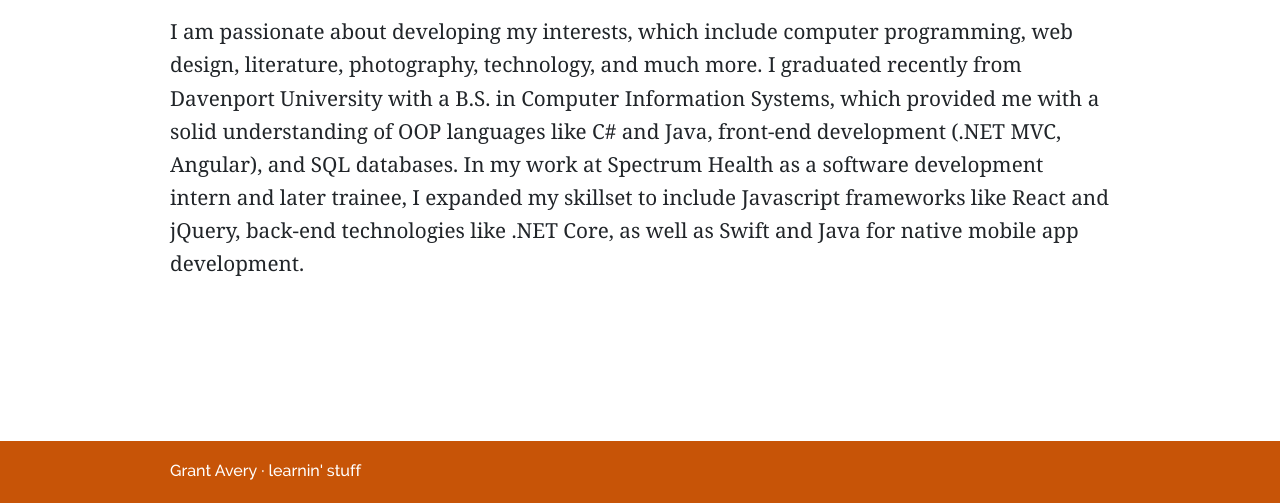
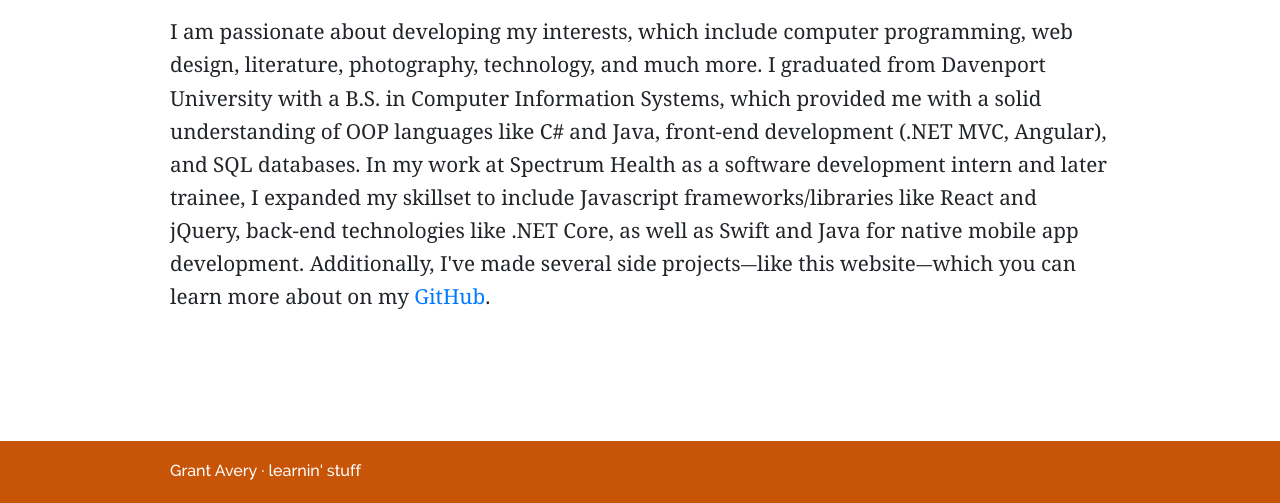
Before and after one commit to grantavery/GrantAveryCom, a Gatsby site: page / in a window 1280 px wide. Shown: the part 297-800 px from the top of the page. Built offline with nearby package versions, Linux system fonts and the light colour scheme; Gatsby itself is replaced by a stand-in of ours.

Commit message:
Updated Github link and expanded homepage to include reference to Github and side projects

```diff
--- a/src/pages/index.js
+++ b/src/pages/index.js
@@ -15,11 +15,13 @@ const IndexPage = () => (
       <p>
       I am passionate about developing my interests, which include computer programming,
       web design, literature, photography, technology, and much more.
-      I graduated recently from Davenport University with a B.S. in Computer Information Systems,
+      I graduated from Davenport University with a B.S. in Computer Information Systems,
       which provided me with a solid understanding of OOP languages like C# and Java,
       front-end development (.NET MVC, Angular), and SQL databases. In my work at Spectrum Health as a software development intern
-      and later trainee, I expanded my skillset to include Javascript frameworks like React and jQuery,
+      and later trainee, I expanded my skillset to include Javascript frameworks/libraries like React and jQuery,
       back-end technologies like .NET Core, as well as Swift and Java for native mobile app development.
+      Additionally, I've made several side projects⏤like this website⏤which you can learn more about on
+      my <a href='https://github.com/grantavery/' target='_blank' rel='noreferrer'>GitHub</a>.
       </p>
     </div>
   </Layout>
--- a/src/pages/links.js
+++ b/src/pages/links.js
@@ -9,7 +9,7 @@ const LinksPage = () => (
     <div>
       <p>Feel free to check out the links below for other places you can find me:</p>
 
-      <p><a href='https://github.com/GrantAvery/GrantAvery' target='_blank' rel='noreferrer'>GitHub</a></p>
+      <p><a href='https://github.com/grantavery/' target='_blank' rel='noreferrer'>GitHub</a></p>
 
       <p><a href='https://www.linkedin.com/in/grant-m-avery/' target='_blank' rel='noreferrer'>LinkedIn</a></p>
     </div>
```
